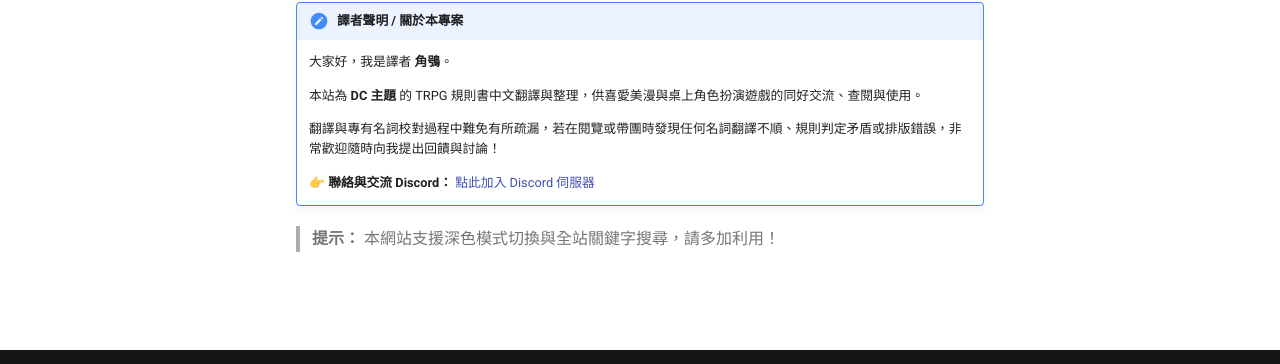
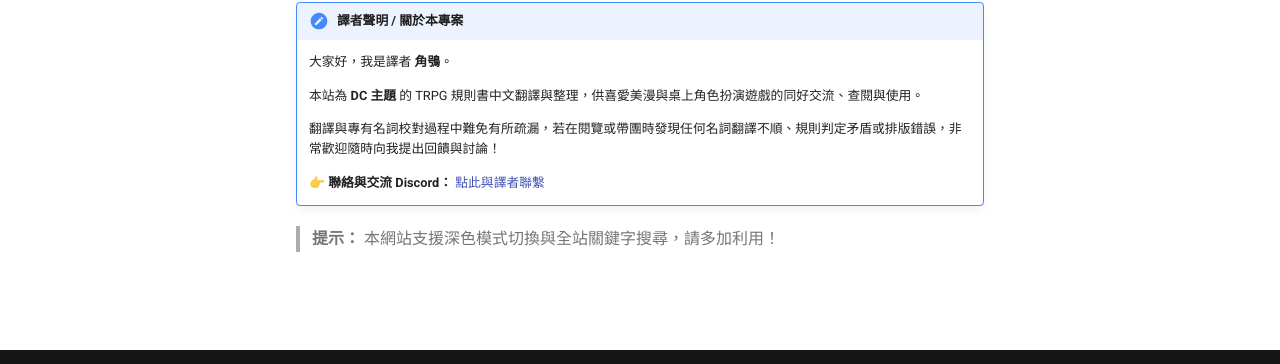
Before and after one commit to qwe17283991/JLU-Rulebook, an MkDocs documentation site: the page built from docs/index.md, in a window 1280 px wide. Shown: the part 506-870 px from the top of the page. Built offline with MkDocs 1.6.1 and Material for MkDocs 9.7.7, drawn with Linux system fonts in a browser that asks for light colours.

Commit message:
自動更新規則書內容

```diff
--- a/docs/index.md
+++ b/docs/index.md
@@ -14,6 +14,6 @@
 
     翻譯與專有名詞校對過程中難免有所疏漏，若在閱覽或帶團時發現任何名詞翻譯不順、規則判定矛盾或排版錯誤，非常歡迎隨時向我提出回饋與討論！
 
-    👉 **聯絡與交流 Discord：** [點此加入 Discord 伺服器](https://discord.gg/jHGHEvGN)
+    👉 **聯絡與交流 Discord：** [點此與譯者聯繫](https://discord.gg/jHGHEvGN)
 
 > **提示：** 本網站支援深色模式切換與全站關鍵字搜尋，請多加利用！
```
Also changed, not shown: site/404.html, site/JLU_專有名詞對應表_v2/index.html, site/JLU_譯文_01_導論與核心概念/index.html, site/JLU_譯文_02_劇情點與編輯點與危機骰/index.html, site/JLU_譯文_03_角色創建_位階PAX屬性/index.html, site/JLU_譯文_04_出身與原型/index.html, site/JLU_譯文_05_能力總則與武術訓練/index.html, site/JLU_譯文_06_超能力/index.html, site/JLU_譯文_07_科技知識裝備特質限制/index.html, site/JLU_譯文_08_檢定與戰鬥基礎/index.html, site/JLU_譯文_09_狀態移動與戰鬥動作/index.html, site/index.html, site/jlu威脅與反派/index.html, site/stylesheets/extra.css (added).
